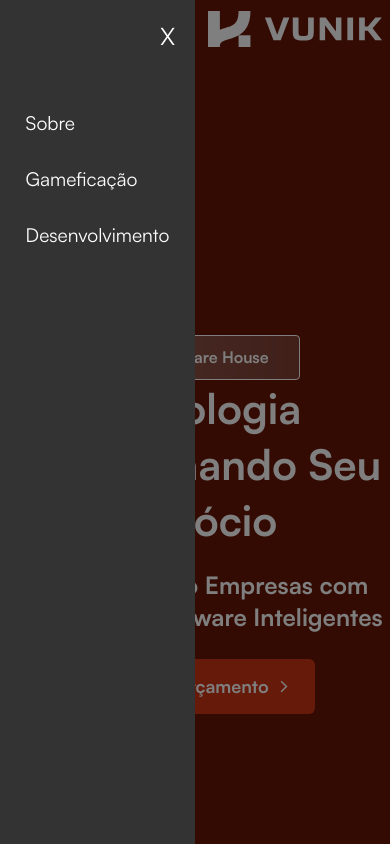
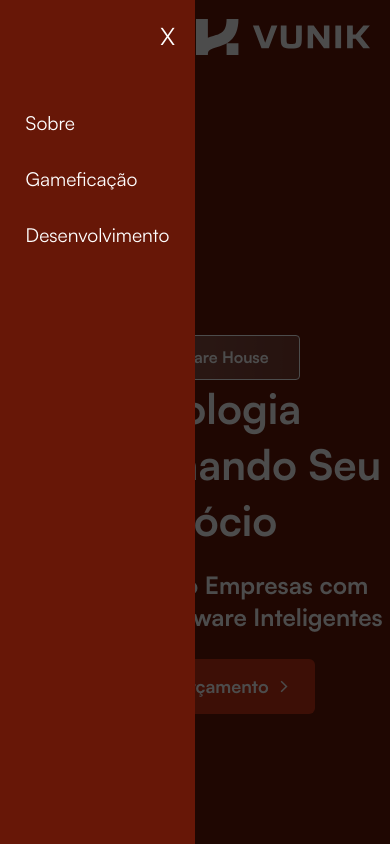
Before and after one commit to VunikSolutions/landingpage, a website built with Vite: page index.html in a window 390 px wide. Both pictures are taken after a click on the icon 28 px from the left and 31 px from the top of the page. Shown: the top 844 px of the page. Built offline with nearby package versions, Linux system fonts and the light colour scheme.

Commit message:
style: mais alteracoes de estilos mobile

```diff
--- a/style.scss
+++ b/style.scss
@@ -130,7 +130,7 @@ header {
     display: flex;
     align-items: center;
     justify-content: space-between;
-    padding: 12px 8px;
+    padding: 20px;
     .iconMenu {
       display: block;
       width: 40px;
@@ -168,7 +168,7 @@ header {
     left: -50%;
     width: 50%;
     height: 100%;
-    background-color: #333;
+    background-color: rgb(103, 23, 7);
     color: #fff;
     transition: left 0.3s ease;
     z-index: 1000;
@@ -219,7 +219,7 @@ header {
     left: 0;
     width: 100%;
     height: 100%;
-    background-color: rgba(0, 0, 0, 0.5);
+    background-color: rgba(0, 0, 0, 0.7);
     opacity: 0;
     visibility: hidden;
     transition: opacity 0.3s ease;
```
